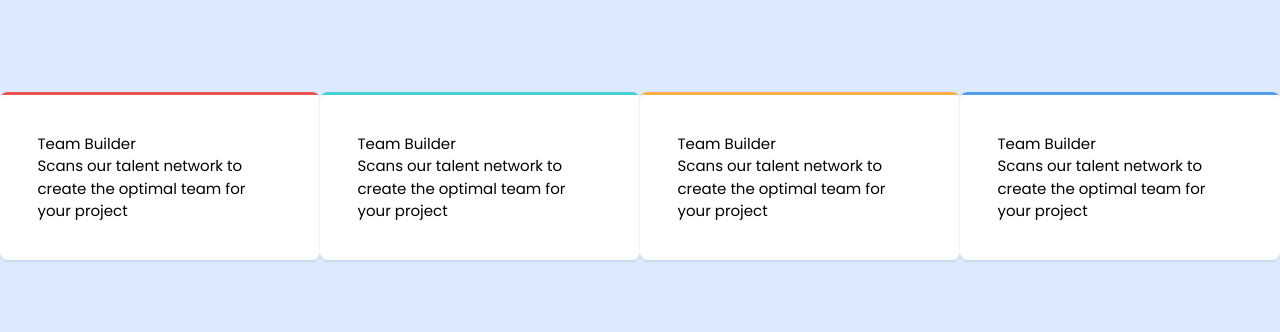
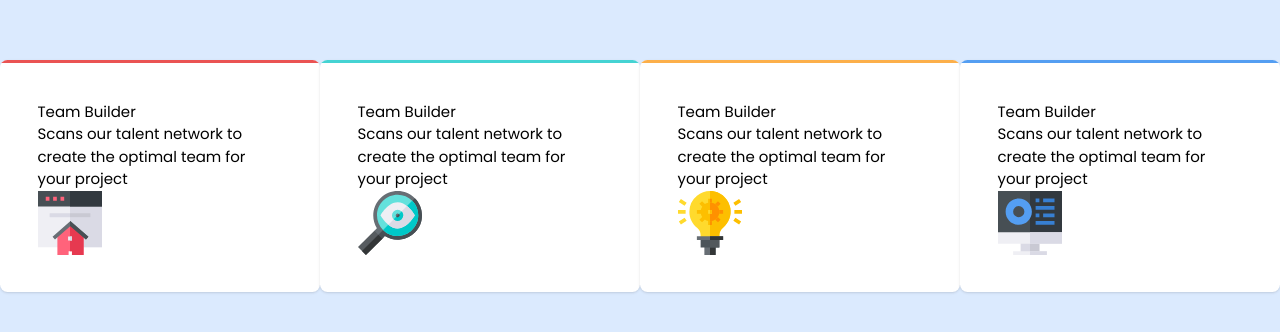
Before and after one commit to tulza/four-card-feature-section-master, a React (Vite) app: page / in a window 1280 px wide. Shown: the part 224-556 px from the top of the page. Built offline with nearby package versions, Linux system fonts and the light colour scheme.

Commit message:
import images

```diff
--- a/src/Components/Card.jsx
+++ b/src/Components/Card.jsx
@@ -2,13 +2,14 @@ import clsx from "clsx";
 import React from "react";
 import PropTypes from "prop-types";
 
-const Card = ({ label, description, color }) => {
+const Card = ({ label, description, bgColor, image }) => {
   return (
     <div className="bg-white rounded-[0.5rem] overflow-hidden shadow">
-      <div className={clsx(`${color} h-1`)} />
+      <div className={clsx(`${bgColor} h-1`)} />
       <div className="p-10">
         <p>{label}</p>
         <p>{description}</p>
+        <img src={image} />
       </div>
     </div>
   );
@@ -17,7 +18,8 @@ const Card = ({ label, description, color }) => {
 Card.propTypes = {
   label: PropTypes.string,
   description: PropTypes.string,
-  color: PropTypes.string,
+  bgColor: PropTypes.string,
+  image: PropTypes.string,
 };
 
 export default Card;
--- a/src/Components/Homepage.jsx
+++ b/src/Components/Homepage.jsx
@@ -1,5 +1,6 @@
 import React, { Fragment } from "react";
 import Card from "./Card";
+import { IMGteam, IMGkarma, IMGcalculator, IMGsupervisor } from "./images.jsx";
 
 const Homepage = () => {
   return (
@@ -7,22 +8,26 @@ const Homepage = () => {
       <Card
         label="Team Builder"
         description="Scans our talent network to create the optimal team for your project"
-        color="bg-Red"
+        bgColor="bg-Red"
+        image={IMGteam}
       />
       <Card
         label="Team Builder"
         description="Scans our talent network to create the optimal team for your project"
-        color="bg-Cyan"
+        image={IMGsupervisor}
+        bgColor="bg-Cyan"
       />
       <Card
         label="Team Builder"
         description="Scans our talent network to create the optimal team for your project"
-        color="bg-Orange"
+        image={IMGkarma}
+        bgColor="bg-Orange"
       />
       <Card
         label="Team Builder"
         description="Scans our talent network to create the optimal team for your project"
-        color="bg-Blue"
+        image={IMGcalculator}
+        bgColor="bg-Blue"
       />
     </Fragment>
   );
--- /dev/null
+++ b/src/Components/images.jsx
@@ -0,0 +1,6 @@
+import IMGteam from "../../public/images/icon-team-builder.svg";
+import IMGkarma from "../../public/images/icon-karma.svg";
+import IMGcalculator from "../../public/images/icon-calculator.svg";
+import IMGsupervisor from "../../public/images/icon-supervisor.svg";
+
+export { IMGteam, IMGkarma, IMGcalculator, IMGsupervisor };
```
